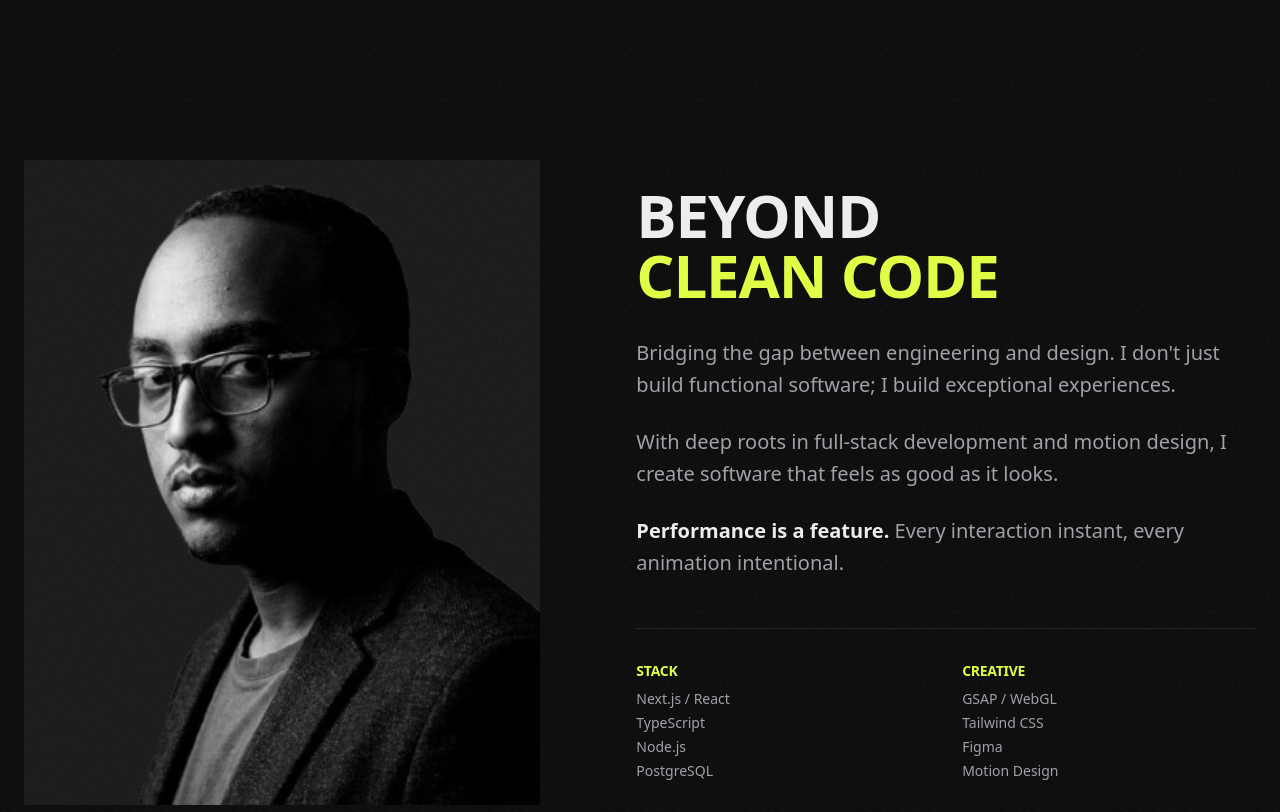
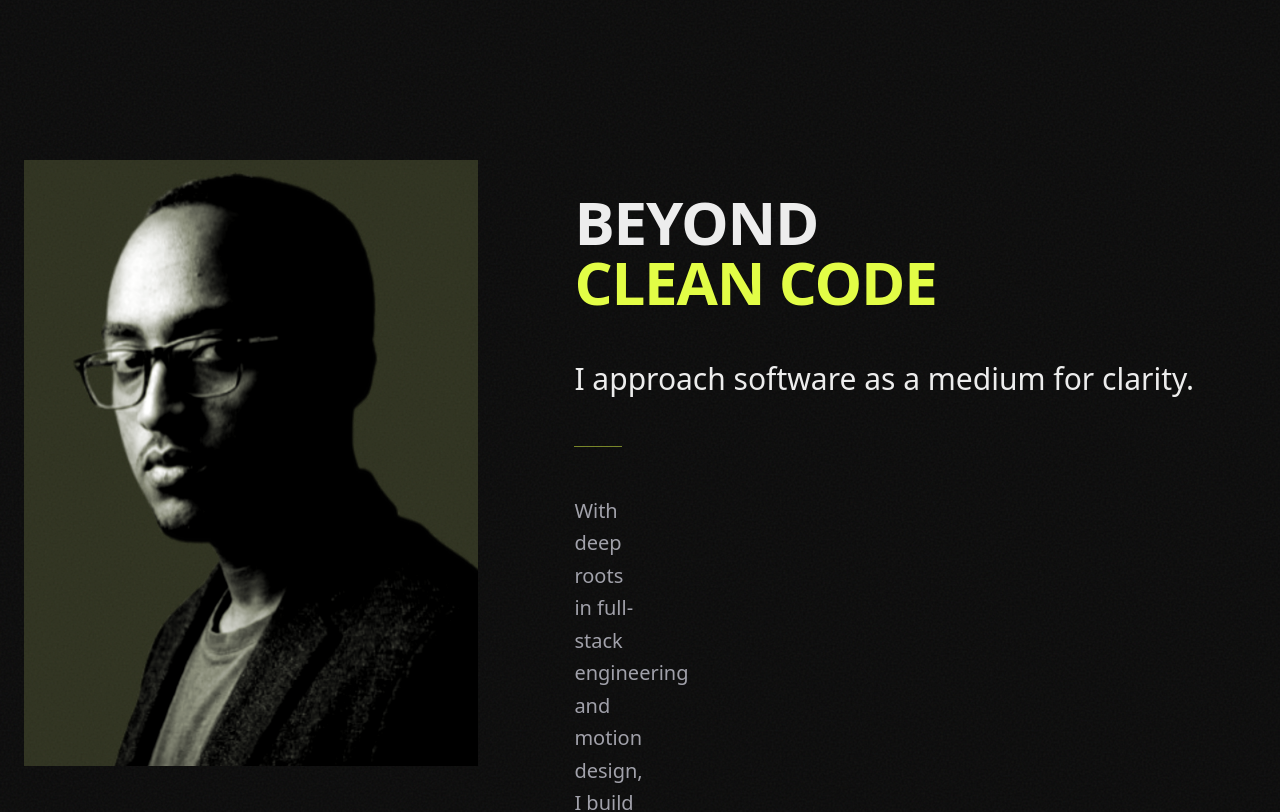
Before and after one commit to amuyif523/Portfolio-Page, a Next.js app: page / in a window 1280 px wide. Shown: the part 800-1612 px from the top of the page. Built offline with nearby package versions, Linux system fonts and the light colour scheme.

Commit message:
Sprint V3-6: About Section Restructure - Break text wall and portrait rethink

```diff
--- a/src/components/sections/About.tsx
+++ b/src/components/sections/About.tsx
@@ -66,35 +66,35 @@ export function About() {
   return (
     <section id="about" className="py-40 relative" ref={containerRef}>
       <Container>
-        <div className="grid md:grid-cols-[1fr_1.2fr] gap-12 md:gap-24 items-center">
+        <div className="grid md:grid-cols-[0.8fr_1.2fr] gap-12 md:gap-24 items-start">
           {/* Image Column */}
-          <div className="relative aspect-[3/4] md:aspect-[4/5] overflow-hidden bg-muted/10 will-change-[clip-path]" ref={imageRef}>
+          <div className="relative aspect-[3/4] overflow-hidden bg-muted/10 will-change-[clip-path]" ref={imageRef}>
             <Image
               src="/images/portrait.png"
               alt="Portrait of Amanuel"
               fill
-              className="object-cover scale-110 grayscale hover:grayscale-0 transition-all duration-700 will-change-transform"
-              sizes="(max-width: 768px) 100vw, 50vw"
+              className="object-cover scale-110 grayscale contrast-125 will-change-transform"
+              sizes="(max-width: 768px) 100vw, 40vw"
             />
-            <div className="absolute inset-0 bg-accent/10 mix-blend-overlay opacity-0 hover:opacity-100 transition-opacity duration-500" />
+            <div className="absolute inset-0 bg-accent/10 mix-blend-overlay" />
           </div>
 
           {/* Text Column */}
-          <div className="space-y-8">
+          <div className="space-y-12 pt-8">
             <h2 className="about-text text-4xl md:text-6xl font-display font-bold uppercase leading-none">
               Beyond <br />
               <span className="text-accent">Clean Code</span>
             </h2>
 
-            <div className="space-y-6 text-lg md:text-xl text-muted leading-relaxed">
-              <p className="about-text">
-                Bridging the gap between engineering and design. I don't just build functional software; I build exceptional experiences.
+            <div className="space-y-12">
+              <p className="about-text text-2xl md:text-3xl font-medium leading-tight">
+                I approach software as a medium for clarity.
               </p>
-              <p className="about-text">
-                With deep roots in full-stack development and motion design, I create software that feels as good as it looks.
-              </p>
-              <p className="about-text">
-                <strong className="text-foreground">Performance is a feature.</strong> Every interaction instant, every animation intentional.
+
+              <div className="w-12 h-[1px] bg-accent/50 about-text" />
+
+              <p className="about-text text-lg md:text-xl text-muted leading-relaxed max-w-xl">
+                With deep roots in full-stack engineering and motion design, I build systems that feel physical, responsive, and inevitable. For me, performance isn't just a metric—it's the texture of the experience.
               </p>
             </div>
 
```
